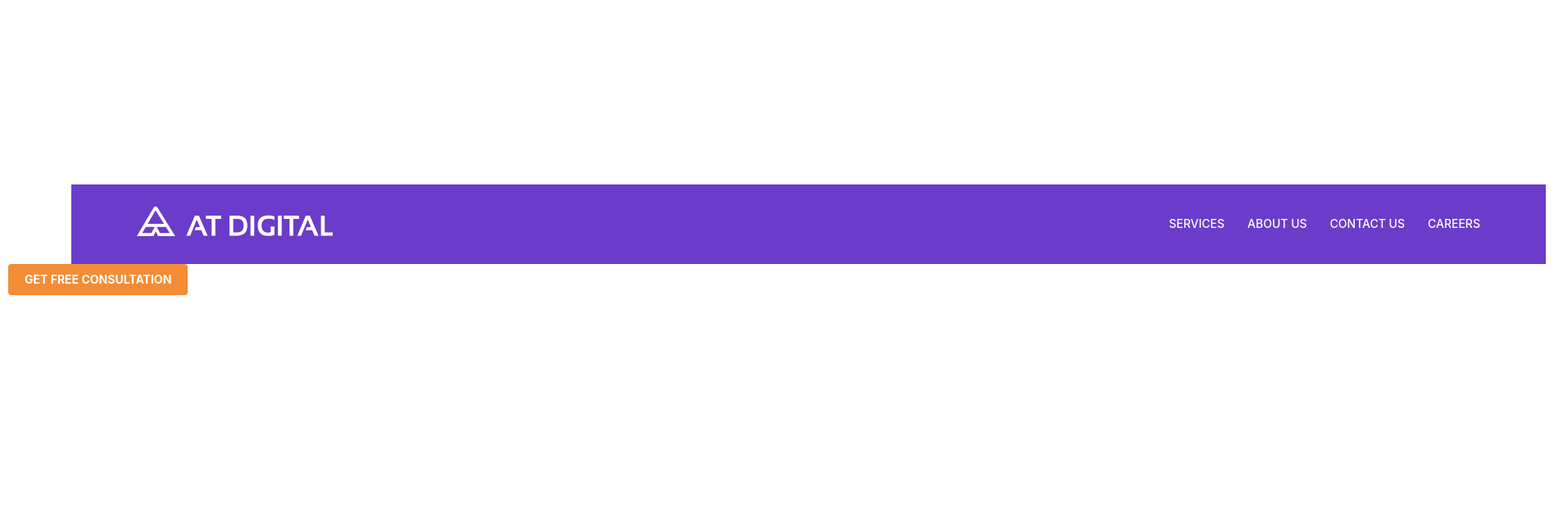
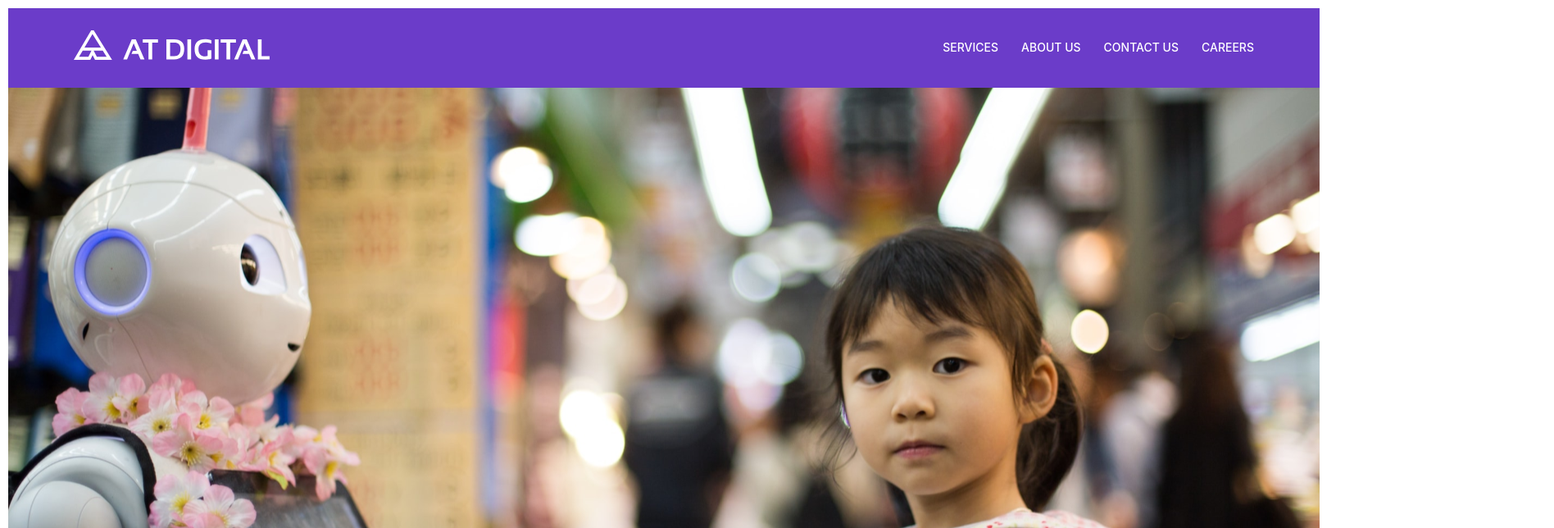
Before and after one commit to AchalaRajapaksha/React-project-front-end, a React (Create React App) app in the folder front-end-project/: page / in a window 1280 px wide. Shown: the top 644 px of the page at 82% size, 1896 px wide, since content can reach past the window. Built offline with nearby package versions, Linux system fonts and the light colour scheme.

Commit message:
Created hero section for 1440

```diff
--- a/front-end-project/src/App.css
+++ b/front-end-project/src/App.css
@@ -1,6 +1,9 @@
 .App {
   background-color:#FFFFFF ;
-  height:1367px ;
-  width:1876px ;
   padding: 10px;
+
 }
+
+.Hero-Text{
+  position: relative;
+}
--- a/front-end-project/src/App.js
+++ b/front-end-project/src/App.js
@@ -1,8 +1,6 @@
 import './App.css';
 import TopNavigation from './components/TopNavigation';
-import Button from './components/Button';
 import Footer from './components/Footer';
-import Textbox from './components/Textbox';
 import Frame498 from './components/Frame498';
 import Frame499 from "./components/Frame499";
 import Herosection from "./components/Herosection";
@@ -11,12 +9,10 @@ function App() {
   return (
     <div className="App">
       <TopNavigation />
-      <Button />
+        <Herosection />
+      <Frame499 />
+      <Frame498 />
       <Footer />
-      <Textbox />
-      <Frame498 />
-      <Frame499 />
-      <Herosection/>
     </div>
   );
 }
--- a/front-end-project/src/components/Herosection.css
+++ b/front-end-project/src/components/Herosection.css
@@ -0,0 +1,12 @@
+.Herosection {
+width:1600px;
+height: auto;
+padding: 0;
+display: block;
+}
+
+.Andykelly {
+width:100%;
+height: 100%;
+
+}
--- a/front-end-project/src/components/Herosection.js
+++ b/front-end-project/src/components/Herosection.js
@@ -1,10 +1,15 @@
 import React from 'react';
 import { ReactComponent as Andykelly } from "./images/Andykelly.svg";
+import Textbox from "./components/Textbox";
+import "./Herosection.css";
 
 export default function Herosection() {
-    return (
+  return (
+      <>
       <div className="Herosection">
-        <Andykelly/>
+        <Andykelly className="Andykelly" />
       </div>
+      <Textbox />
+      </>
     );
 }
--- a/front-end-project/src/components/Textbox.css
+++ b/front-end-project/src/components/Textbox.css
@@ -9,6 +9,8 @@
     justify-content: left;
     align-items: flex-start;
     align-content: flex-start;
+    position:absolute;
+
 }
 
 .Textbox p{
--- a/front-end-project/src/components/TopNavigation.css
+++ b/front-end-project/src/components/TopNavigation.css
@@ -1,15 +1,13 @@
 .TopNavigation{
-width: 1,440px;
+width: 1440px;
 background-color:#6B3CC9;
-margin-top: 215px;
-margin-left: 77px;
 justify-content:space-between;
-padding-top:26px ;
-padding-bottom: 26px;
-padding-left:80px ;
-padding-right:80px ;
+padding-top:26px;
+padding-bottom:26px;
+padding-left:80px;
+padding-right:80px;
 font-size: 14px;
-color:#FFFFFF ;
+color:#FFFFFF;
 display: flex;
 white-space: nowrap;
 flex-wrap: nowrap;
```
Also changed, not shown: front-end-project/src/components/images/Andykelly.svg.
